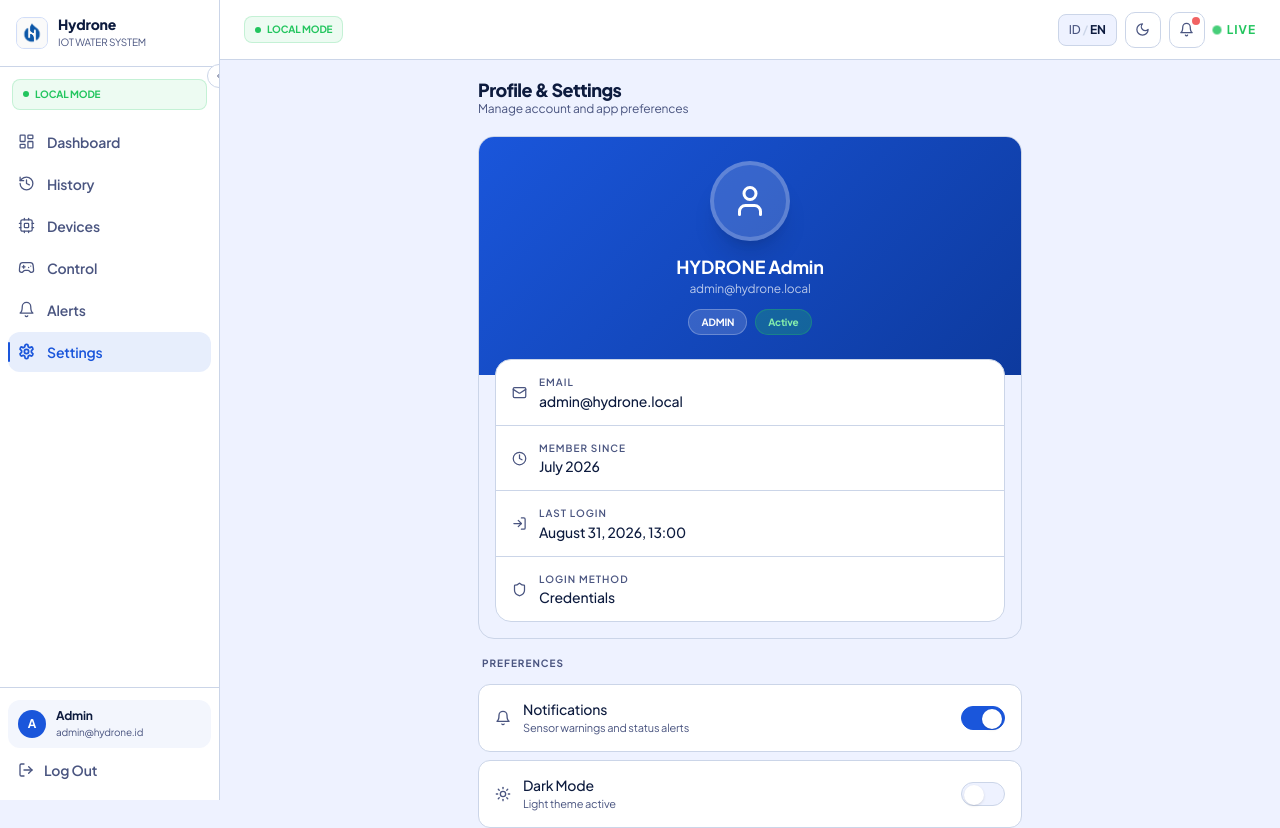
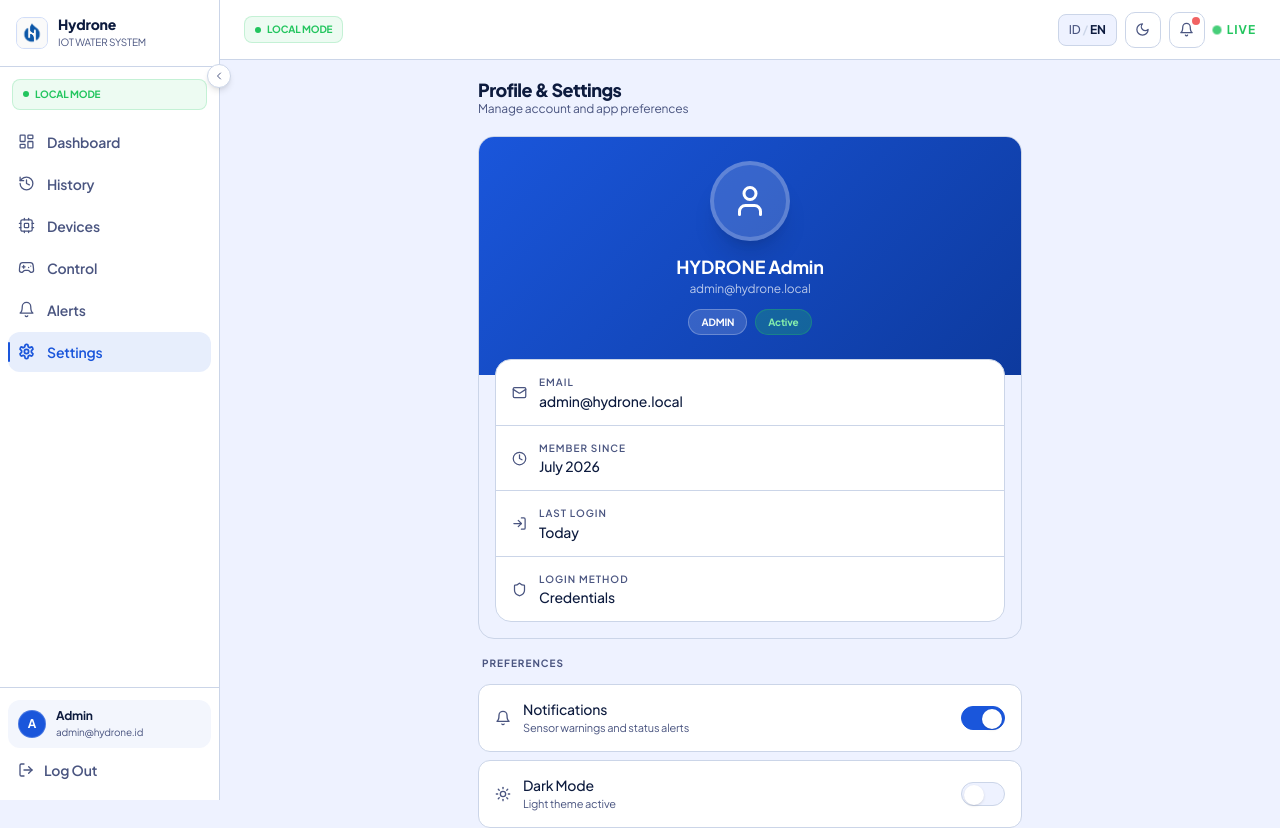
Before and after one commit to prianurislam1825/hydrone, a Next.js app: page /dashboard/profile in a window 1280 px wide. Shown: the top 828 px of the page. Built offline with nearby package versions, Linux system fonts and the light colour scheme; no server answers.

Commit message:
fix: resolve sidebar collapse button clipping, add dynamic Google session profile info, and add refresh blink effect

```diff
--- a/app/(dashboard)/dashboard/page.tsx
+++ b/app/(dashboard)/dashboard/page.tsx
@@ -119,8 +119,8 @@ function Sparkline({ data, color, min, max }: { data: number[]; color: string; m
 }
 
 /* ─── Top sensor card ─── */
-function SensorTopCard({ cfg, value, history, unit }: {
-  cfg: typeof TOP_CARDS[0]; value: number | null; history: number[]; unit: string
+function SensorTopCard({ cfg, value, history, unit, isRefreshing }: {
+  cfg: typeof TOP_CARDS[0]; value: number | null; history: number[]; unit: string; isRefreshing?: boolean
 }) {
   const { lang } = useLang()
   const status   = getStatus(value, cfg.normalMin, cfg.normalMax)
@@ -149,8 +149,8 @@ function SensorTopCard({ cfg, value, history, unit }: {
         </span>
       </div>
 
-      {/* Value */}
-      <div className="flex items-end gap-1">
+      {/* Value with refresh blink effect */}
+      <div className={`flex items-end gap-1 transition-all duration-300 ${isRefreshing ? 'opacity-20 scale-95 blur-[1px]' : 'opacity-100 scale-100'}`}>
         <span className="font-extrabold tabular-nums leading-none" style={{ fontSize: 'clamp(1.6rem,3vw,2.2rem)', color: value !== null ? cfg.color : 'var(--t-muted)' }}>
           {display}
         </span>
@@ -384,10 +384,17 @@ export default function DashboardPage() {
   const [netOpen,  setNetOpen]  = useState(false)
   const [filterOn, setFilterOn] = useState(true)
   const [refreshKey, setRefreshKey] = useState(0)
+  const [isRefreshing, setIsRefreshing] = useState(false)
   const now = new Date()
 
   const toggleNet    = useCallback(() => setNetOpen(v => !v),  [])
   const toggleFilter = useCallback(() => setFilterOn(v => !v), [])
+
+  const handleRefresh = useCallback(() => {
+    setIsRefreshing(true)
+    setRefreshKey(k => k + 1)
+    setTimeout(() => setIsRefreshing(false), 500)
+  }, [])
 
   const T = {
     title:   { id: 'Hydrone Monitoring Dashboard',      en: 'Hydrone Monitoring Dashboard' },
@@ -440,12 +447,13 @@ export default function DashboardPage() {
           </p>
         </div>
         <button
-          onClick={() => setRefreshKey(k => k + 1)}
-          className="flex items-center gap-1.5 h-9 px-4 rounded-xl text-sm font-semibold border transition-all hover:opacity-80"
+          onClick={handleRefresh}
+          disabled={isRefreshing}
+          className="flex items-center gap-1.5 h-9 px-4 rounded-xl text-sm font-semibold border transition-all hover:opacity-80 active:scale-95 disabled:opacity-50"
           style={{ background: 'var(--t-surface)', borderColor: 'var(--t-border)', color: 'var(--t-muted)' }}
           aria-label="Refresh"
         >
-          <RefreshCw size={14} />
+          <RefreshCw size={14} className={isRefreshing ? 'animate-spin text-[#1A56DB]' : ''} />
           {T.refresh[lang]}
         </button>
       </div>
@@ -457,7 +465,7 @@ export default function DashboardPage() {
           const hist = cfg.key === '_depth' ? [] : history[cfg.key as keyof typeof history]
           return (
             <div key={cfg.key} className={cfg.key === '_depth' ? 'col-span-2 sm:col-span-1' : ''}>
-              <SensorTopCard cfg={cfg} value={val} history={hist} unit={cfg.unit} />
+              <SensorTopCard cfg={cfg} value={val} history={hist} unit={cfg.unit} isRefreshing={isRefreshing} />
             </div>
           )
         })}
--- a/app/(dashboard)/dashboard/profile/page.tsx
+++ b/app/(dashboard)/dashboard/profile/page.tsx
@@ -4,6 +4,7 @@ import { useLang } from '@/lib/i18n/context'
 import { useTheme } from '@/lib/theme/useTheme'
 import { Bell, ChevronRight, Clock, Globe, LogIn, LogOut, Mail, Moon, Shield, Sun, User } from 'lucide-react'
 import { useState } from 'react'
+import { useSession } from 'next-auth/react'
 
 function ToggleRow({
   icon, label, sublabel, active, onToggle,
@@ -47,7 +48,13 @@ function InfoRow({ icon, label, value }: { icon: React.ReactNode; label: string;
 export default function ProfilePage() {
   const { theme, toggle: toggleTheme } = useTheme()
   const { lang, toggle: toggleLang }   = useLang()
+  const { data: session }              = useSession()
   const [notif, setNotif]              = useState(true)
+
+  const userName    = session?.user?.name  || 'HYDRONE Admin'
+  const userEmail   = session?.user?.email || 'admin@hydrone.local'
+  const userImage   = session?.user?.image
+  const loginMethod = userImage ? 'Google OAuth' : 'Credentials'
 
   return (
     <div className="min-h-full" style={{ background: 'var(--t-bg)' }}>
@@ -67,12 +74,17 @@ export default function ProfilePage() {
         <div className="rounded-2xl overflow-hidden border" style={{ borderColor: 'var(--t-border)' }}>
           {/* Gradient header */}
           <div className="px-5 pt-6 pb-10 flex flex-col items-center gap-2" style={{ background: 'linear-gradient(135deg, #1A56DB, #0D3A9E)' }}>
-            <div className="w-20 h-20 rounded-full flex items-center justify-center shadow-xl border-4 border-white/20" style={{ background: 'rgba(255,255,255,0.15)' }}>
-              <User size={36} className="text-white" />
+            <div className="w-20 h-20 rounded-full flex items-center justify-center shadow-xl border-4 border-white/20 overflow-hidden relative" style={{ background: 'rgba(255,255,255,0.15)' }}>
+              {userImage ? (
+                /* eslint-disable-next-line @next/next/no-img-element */
+                <img src={userImage} alt={userName} className="w-full h-full object-cover" />
+              ) : (
+                <User size={36} className="text-white" />
+              )}
             </div>
             <div className="text-center mt-1">
-              <div className="text-lg font-bold text-white">HYDRONE Admin</div>
-              <div className="text-xs text-white/70">admin@hydrone.local</div>
+              <div className="text-lg font-bold text-white">{userName}</div>
+              <div className="text-xs text-white/70">{userEmail}</div>
             </div>
             <div className="flex gap-2 mt-1">
               <span className="px-3 py-1 rounded-full text-[10px] font-bold bg-white/15 text-white border border-white/25">ADMIN</span>
@@ -84,10 +96,10 @@ export default function ProfilePage() {
 
           {/* Info rows */}
           <div className="-mt-4 mx-4 rounded-2xl border overflow-hidden" style={{ background: 'var(--t-surface)', borderColor: 'var(--t-border)' }}>
-            <InfoRow icon={<Mail size={15} />}   label="Email"         value="admin@hydrone.local" />
+            <InfoRow icon={<Mail size={15} />}   label="Email"         value={userEmail} />
             <InfoRow icon={<Clock size={15} />}  label={lang === 'id' ? 'Anggota Sejak' : 'Member Since'} value={lang === 'id' ? 'Juli 2026' : 'July 2026'} />
-            <InfoRow icon={<LogIn size={15} />}  label={lang === 'id' ? 'Login Terakhir' : 'Last Login'}  value={lang === 'id' ? '31 Agustus 2026, 13:00' : 'August 31, 2026, 13:00'} />
-            <InfoRow icon={<Shield size={15} />} label={lang === 'id' ? 'Metode Login' : 'Login Method'}  value="Credentials" />
+            <InfoRow icon={<LogIn size={15} />}  label={lang === 'id' ? 'Login Terakhir' : 'Last Login'}  value={lang === 'id' ? 'Hari ini' : 'Today'} />
+            <InfoRow icon={<Shield size={15} />} label={lang === 'id' ? 'Metode Login' : 'Login Method'}  value={loginMethod} />
           </div>
           <div className="h-4" />
         </div>
--- a/app/layout.tsx
+++ b/app/layout.tsx
@@ -1,3 +1,4 @@
+import AuthProvider from '@/components/providers/AuthProvider'
 import { LangProvider } from '@/lib/i18n/context'
 import type { Metadata } from 'next'
 import { JetBrains_Mono, Plus_Jakarta_Sans } from 'next/font/google'
@@ -85,7 +86,9 @@ export default function RootLayout({ children }: { children: React.ReactNode })
           MozOsxFontSmoothing: 'grayscale',
         } as React.CSSProperties}
       >
-        <LangProvider>{children}</LangProvider>
+        <AuthProvider>
+          <LangProvider>{children}</LangProvider>
+        </AuthProvider>
       </body>
     </html>
   )
--- a/components/dashboard/Sidebar.tsx
+++ b/components/dashboard/Sidebar.tsx
@@ -10,6 +10,7 @@ import {
   LogOut,
   Settings
 } from 'lucide-react'
+import { useSession } from 'next-auth/react'
 import Image from 'next/image'
 import Link from 'next/link'
 import { usePathname } from 'next/navigation'
@@ -27,17 +28,24 @@ const NAV_ITEMS = [
 export default function Sidebar() {
   const pathname    = usePathname()
   const { lang }    = useLang()
+  const { data: session } = useSession()
   const [collapsed, setCollapsed] = useState(false)
+
+  const userName  = session?.user?.name || 'Admin'
+  const userEmail = session?.user?.email || 'admin@hydrone.id'
+  const userImage = session?.user?.image
+  const initial   = userName.charAt(0).toUpperCase()
 
   return (
     <aside
-      className="hidden lg:flex flex-col shrink-0 border-r transition-all duration-300 relative sticky top-0 h-screen overflow-y-auto"
+      className="hidden lg:flex flex-col shrink-0 border-r transition-all duration-300 relative sticky top-0 h-screen z-30"
       style={{
         width:           collapsed ? 64 : 220,
         background:      'var(--t-surface)',
         borderColor:     'var(--t-border)',
       }}
     >
+      <div className="flex flex-col h-full w-full overflow-y-auto overflow-x-hidden">
         {/* ── Logo ─────────────────────────────────────── */}
         <div className="flex items-center gap-2.5 px-4 py-4 border-b" style={{ borderColor: 'var(--t-border)', minHeight: 60 }}>
           <div className="relative w-8 h-8 rounded-lg overflow-hidden shrink-0 border" style={{ borderColor: 'rgba(26,86,219,0.2)' }}>
@@ -74,7 +82,7 @@ export default function Sidebar() {
         )}
 
         {/* ── Nav items ────────────────────────────────── */}
-      <nav className="flex-1 px-2 py-2 flex flex-col gap-0.5 overflow-y-auto">
+        <nav className="flex-1 px-2 py-2 flex flex-col gap-0.5">
           {NAV_ITEMS.map(item => {
             const isActive =
               item.href === '/dashboard'
@@ -113,16 +121,21 @@ export default function Sidebar() {
         </nav>
 
         {/* ── Bottom: user + logout ─────────────────────── */}
-      <div className="border-t px-2 py-3 flex flex-col gap-1" style={{ borderColor: 'var(--t-border)' }}>
+        <div className="border-t px-2 py-3 flex flex-col gap-1 mt-auto" style={{ borderColor: 'var(--t-border)' }}>
           {!collapsed && (
-          <div className="flex items-center gap-2.5 px-2.5 py-2 rounded-xl"
+            <div className="flex items-center gap-2.5 px-2.5 py-2 rounded-xl min-w-0"
               style={{ background: 'rgba(26,86,219,0.05)' }}>
-            <div className="w-7 h-7 rounded-full bg-[#1A56DB] flex items-center justify-center shrink-0">
-              <span className="text-white font-bold text-xs">A</span>
+              <div className="w-7 h-7 rounded-full bg-[#1A56DB] flex items-center justify-center shrink-0 overflow-hidden relative border border-white/20">
+                {userImage ? (
+                  /* eslint-disable-next-line @next/next/no-img-element */
+                  <img src={userImage} alt={userName} className="w-full h-full object-cover" />
+                ) : (
+                  <span className="text-white font-bold text-xs">{initial}</span>
+                )}
               </div>
               <div className="min-w-0 flex-1">
-              <div className="text-xs font-bold truncate" style={{ color: 'var(--t-text)' }}>Admin</div>
-              <div className="text-[10px] truncate" style={{ color: 'var(--t-muted)' }}>admin@hydrone.id</div>
+                <div className="text-xs font-bold truncate" style={{ color: 'var(--t-text)' }}>{userName}</div>
+                <div className="text-[10px] truncate" style={{ color: 'var(--t-muted)' }}>{userEmail}</div>
               </div>
             </div>
           )}
@@ -137,11 +150,12 @@ export default function Sidebar() {
             {!collapsed && <span className="text-sm font-semibold">{lang === 'id' ? 'Keluar' : 'Log Out'}</span>}
           </Link>
         </div>
+      </div>
 
-      {/* ── Collapse toggle ───────────────────────────── */}
+      {/* ── Collapse toggle (outside scroll container) ───────────────── */}
       <button
         onClick={() => setCollapsed(v => !v)}
-        className="absolute -right-3 top-16 w-6 h-6 rounded-full border flex items-center justify-center transition-all hover:border-[#1A56DB] z-10"
+        className="absolute -right-3 top-16 w-6 h-6 rounded-full border flex items-center justify-center transition-all hover:border-[#1A56DB] shadow-md z-40"
         style={{ background: 'var(--t-surface)', borderColor: 'var(--t-border)', color: 'var(--t-muted)' }}
         aria-label={collapsed ? (lang === 'id' ? 'Luaskan sidebar' : 'Expand sidebar') : (lang === 'id' ? 'Tutup sidebar' : 'Collapse sidebar')}
       >
```
Also changed, not shown: components/providers/AuthProvider.tsx (added, +7 -0 lines). Lines whose indentation alone changed are shown as unchanged.
